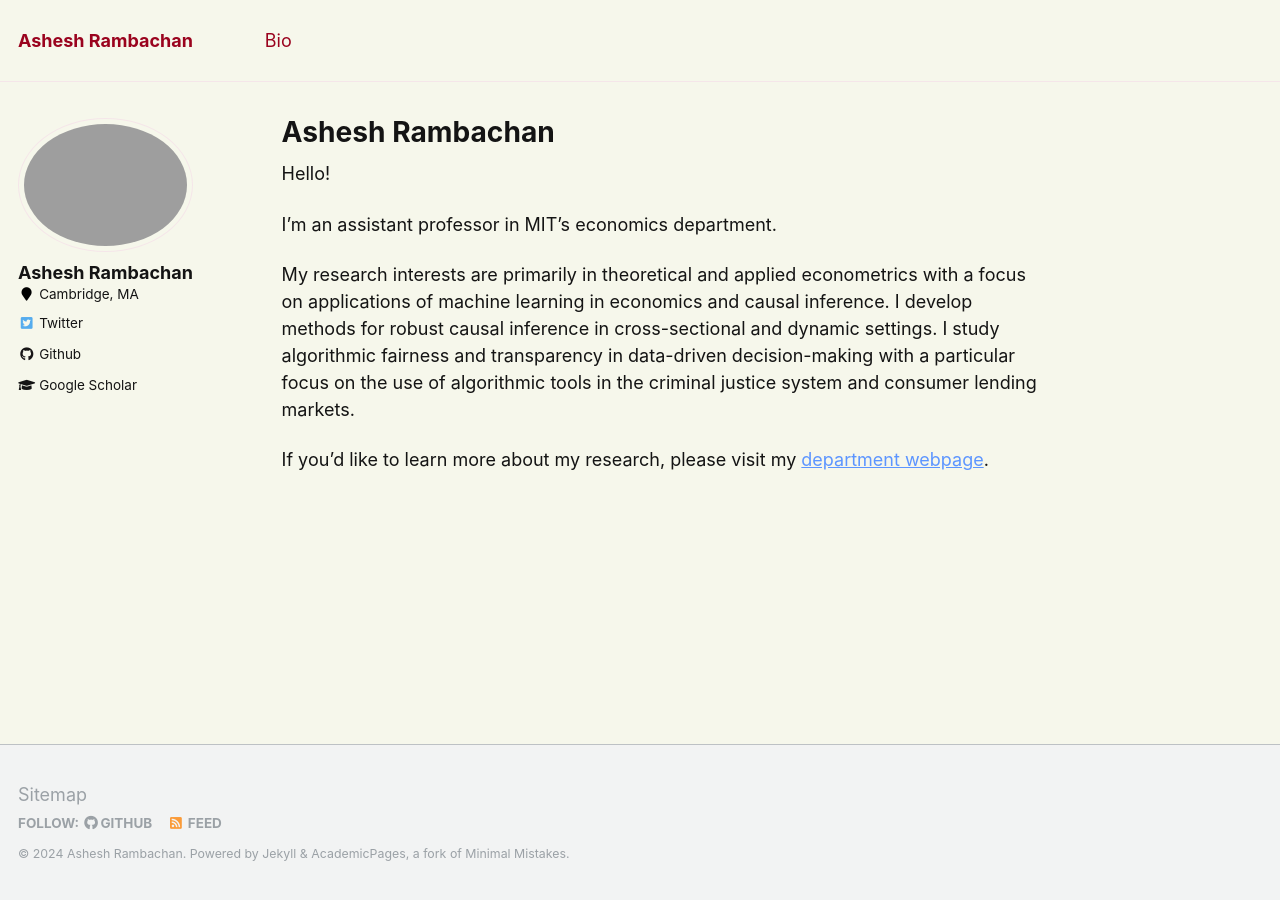
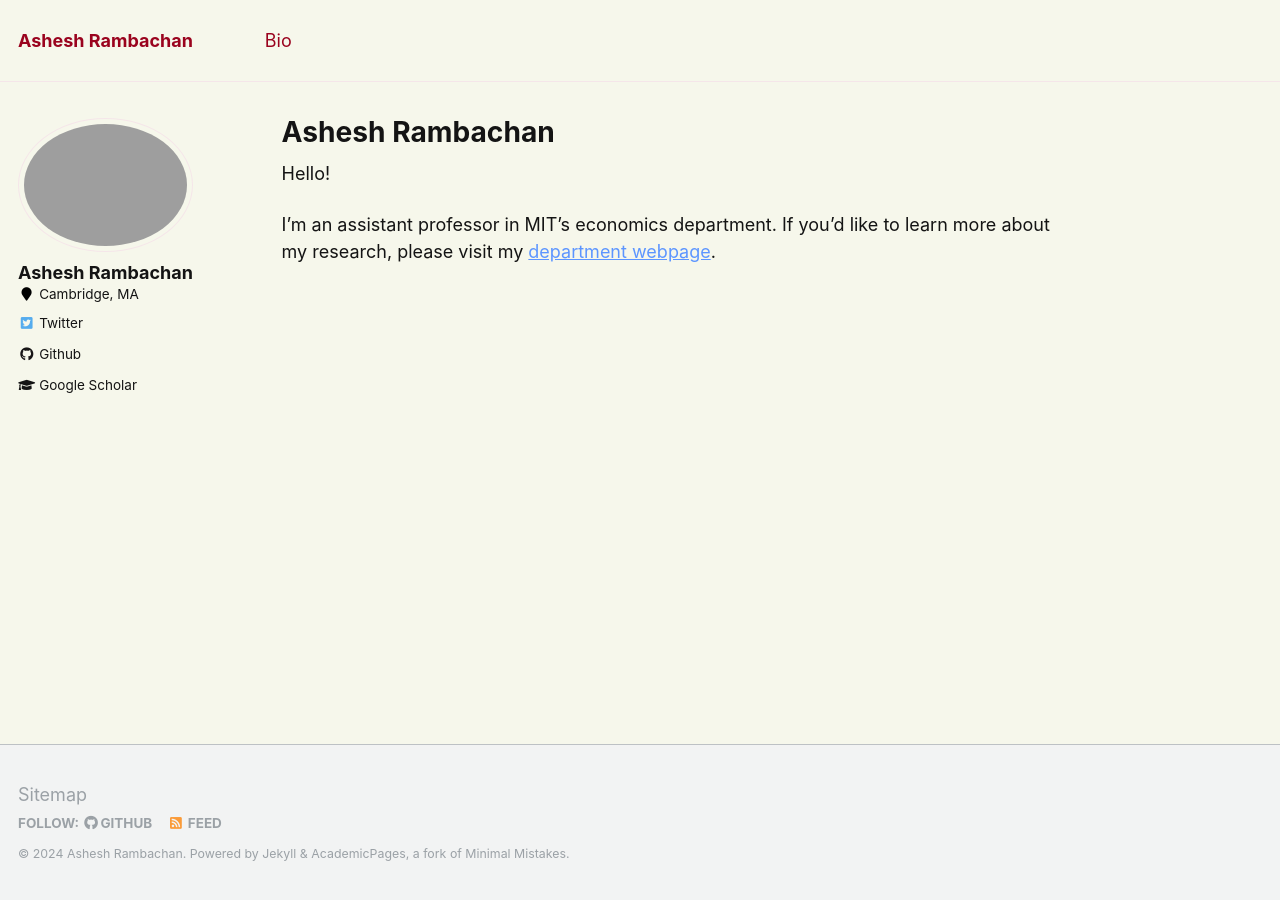
Before and after one commit to asheshrambachan/asheshrambachan.github.io, a Jekyll site: the page built from _pages/about.md, in a window 1280 px wide. Built offline with Jekyll 4.4.1, drawn with Linux system fonts in a browser that asks for light colours.

Commit message:
Update about page.

```diff
--- a/_pages/about.md
+++ b/_pages/about.md
@@ -10,10 +10,6 @@ redirect_from:
 
 Hello!
 
-I'm an assistant professor in MIT's economics department.
-
-My research interests are primarily in theoretical and applied econometrics with a focus on applications of machine learning in economics and causal inference. I develop methods for robust causal inference in cross-sectional and dynamic settings. I study algorithmic fairness and transparency in data-driven decision-making with a particular focus on the use of algorithmic tools in the criminal justice system and consumer lending markets.
-
-If you'd like to learn more about my research, please visit my [department webpage][department_webpage].
+I'm an assistant professor in MIT's economics department. If you'd like to learn more about my research, please visit my [department webpage][department_webpage].
 
 [department_webpage]: https://economics.mit.edu/people/faculty/ashesh-rambachan
```
Also changed, not shown: 3 other files.
